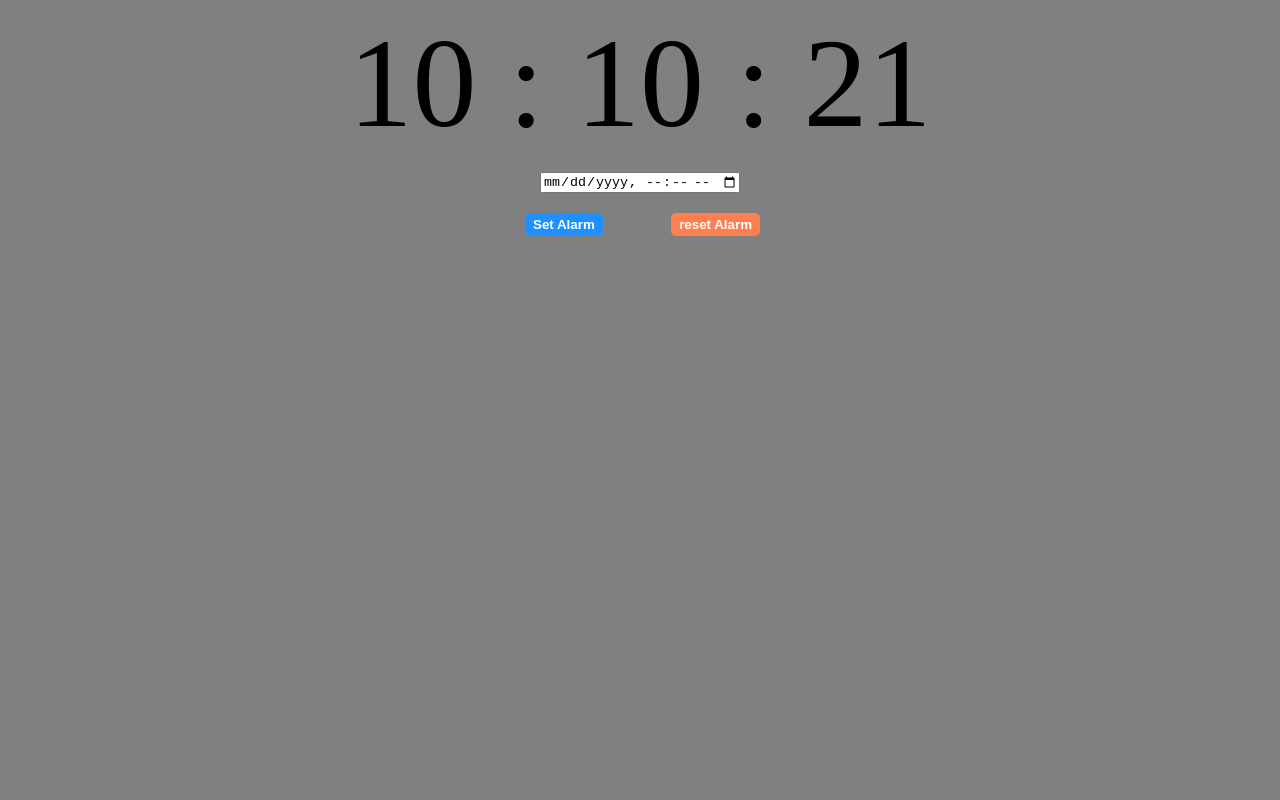
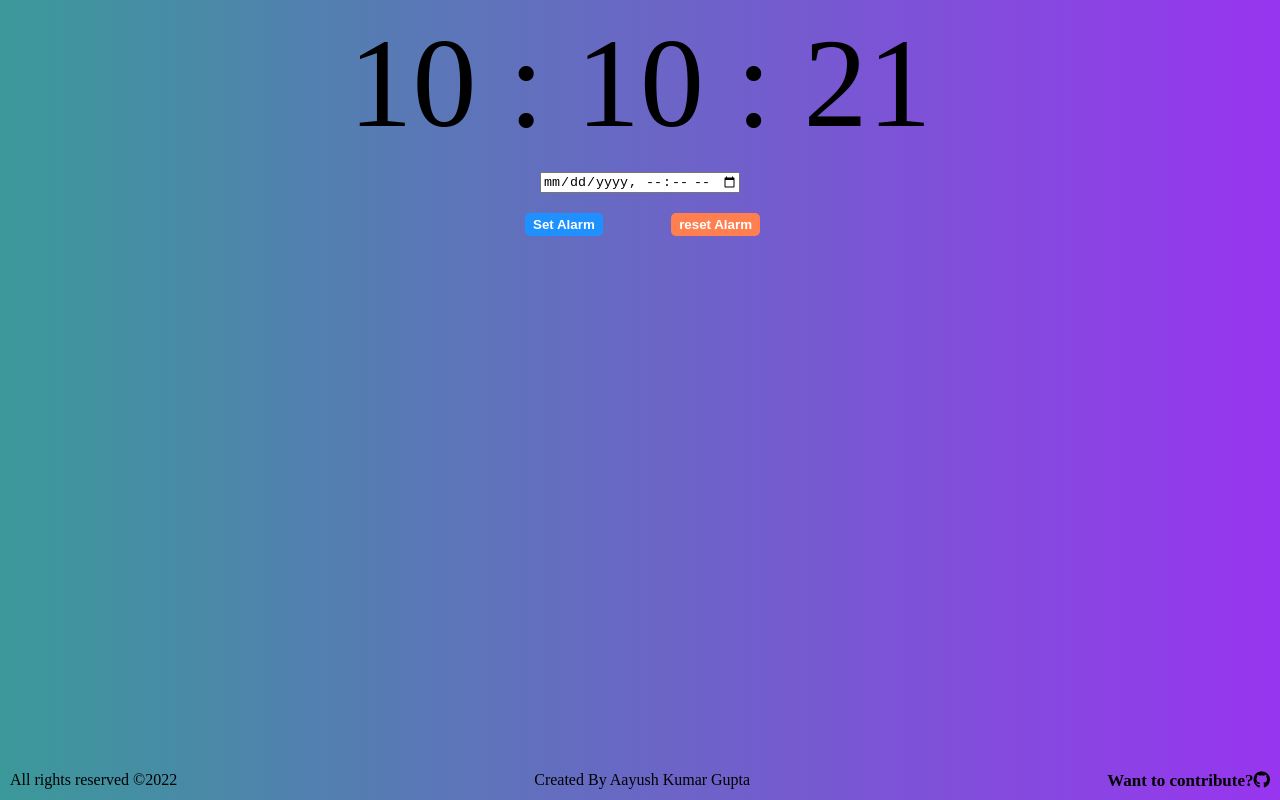
Before and after one commit to akg07/Alarm-Clock, a plain HTML site: page index.html in a window 1280 px wide. Drawn offline with Linux system fonts and the light colour scheme.

Commit message:
some updates

```diff
--- a/assets/css/style.css
+++ b/assets/css/style.css
@@ -1,7 +1,7 @@
 body{
     margin: 0;
     padding: 0;
-    background-color: grey;
+    background-image: linear-gradient(to right, rgba(59, 153, 154), rgb(152, 53, 240));
 }
 
 * {
@@ -68,3 +68,34 @@ body{
 .reset-alarm{
     background-color: coral;
 }
+
+#footer{
+    position: absolute;
+    bottom: 0;
+    width: 100%;
+}
+
+#block{
+    width: 100%;
+    height: 50px;
+    padding: 5px 10px;
+
+    display: flex;
+    flex-direction: row;
+    justify-content: space-between;
+}
+
+#block p:hover{
+    color: whitesmoke;
+}
+
+#block a{
+    text-decoration: none;
+    font-size: 17px;
+    font-weight: bold;
+    color: black;
+}
+
+#block a:hover{
+    color: white;
+}
--- a/index.html
+++ b/index.html
@@ -6,6 +6,7 @@
     <meta name="viewport" content="width=device-width, initial-scale=1.0">
     <title>Alarm Clock</title>
 
+    <link rel="stylesheet" href="https://cdnjs.cloudflare.com/ajax/libs/font-awesome/6.2.0/css/all.min.css">
     <!-- external css style file -->
     <link rel="stylesheet" href="./assets/css/style.css">
 </head>
@@ -24,6 +25,14 @@
         </div>
     </div>
 
+    <footer id="footer">
+        <div id="block">
+            <p>All rights reserved <span>&#169;</span>2022 </p>
+            <p>Created By Aayush Kumar Gupta</p>
+            <p><a href="https://github.com/akg07/Alarm-Clock">Want to contribute?<i class="fa-brands fa-github"></i></a></p>
+        </div>
+    </footer>
+
     <!-- external js script file -->
     <script src="./assets/js/script.js"></script>
 </body>
```
